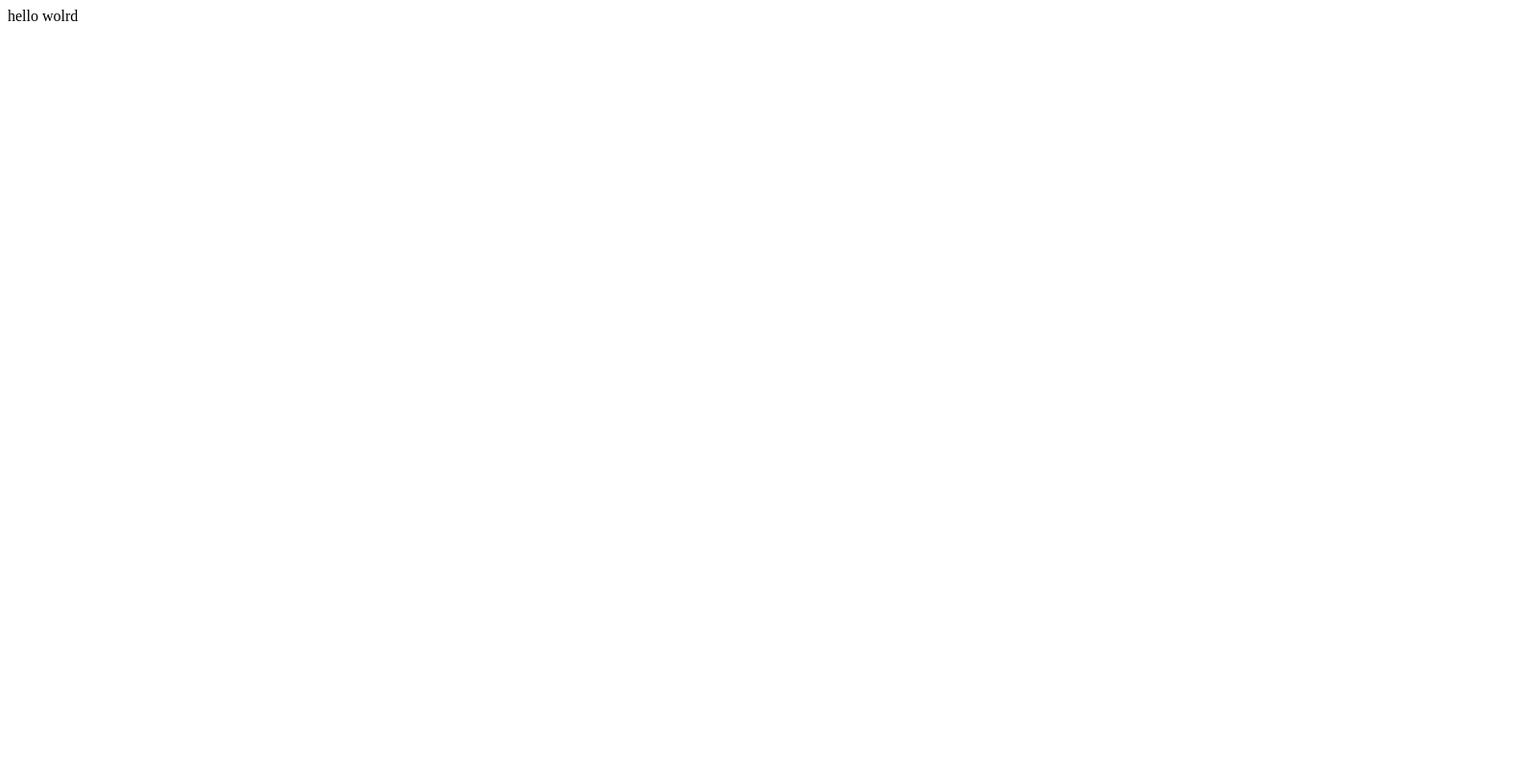
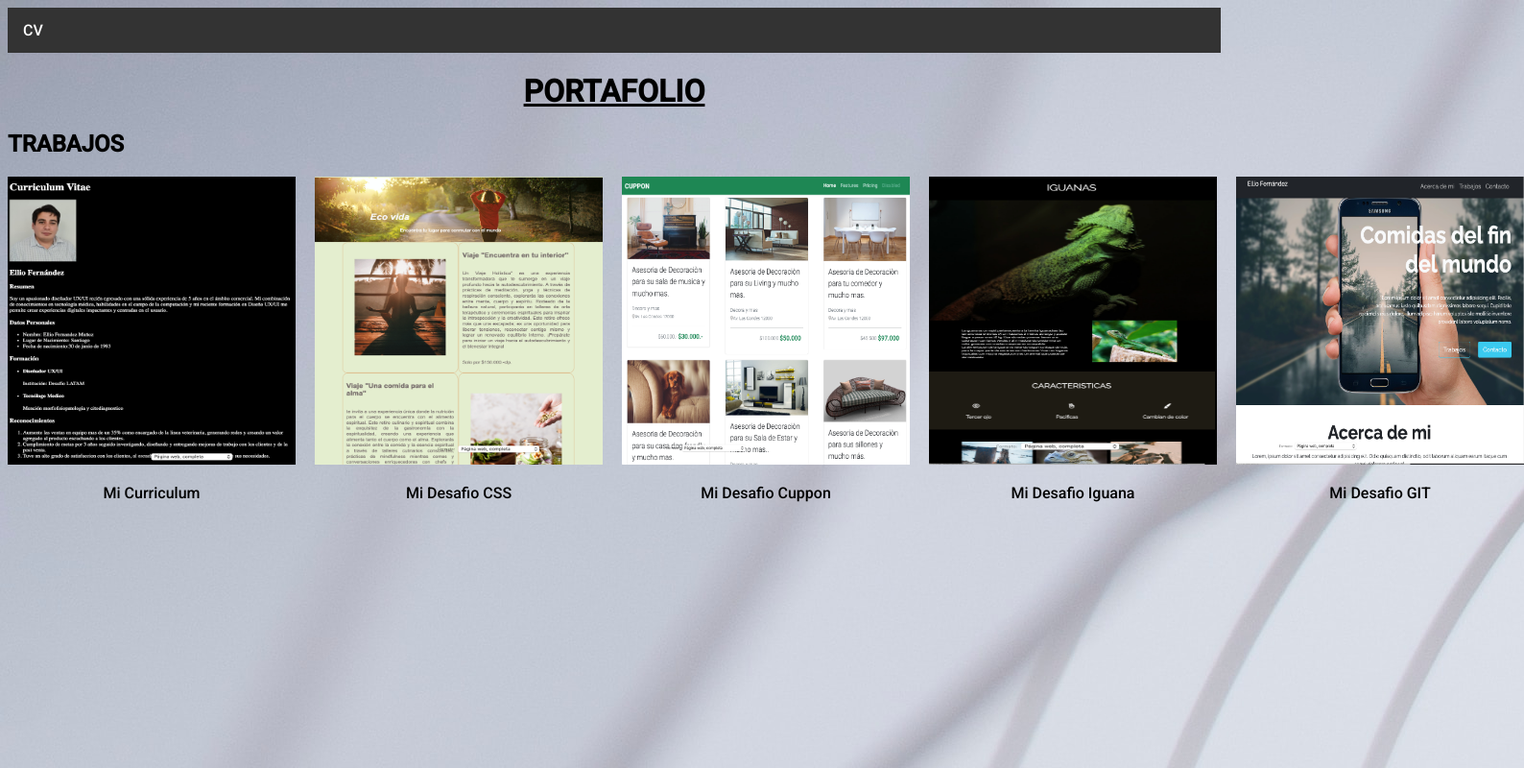
Before and after one commit to hefox83/Portafolio, a plain HTML site: page portafolio.html in a window 1280 px wide. Shown: the whole page at 96% size, 1588 px wide, since content can reach past the window. Drawn offline with Linux system fonts and the light colour scheme.

Commit message:
subida protafolio y mejoras

```diff
--- a/assets/css/style.css
+++ b/assets/css/style.css
@@ -1,8 +1,9 @@
 body{
     background-image: url("../img/lineas.jpeg");
+    font-family: 'Roboto', sans-serif;
 }
 .navbar{
-    list-style-type: none;
+  list-style-type: none;
   margin: 0;
   padding: 0;
   overflow: hidden;
@@ -59,3 +60,20 @@ h1{
 th{
     padding-top: 20px;
 }
+.flex-container{
+    display: inline-flex;
+    flex-direction: row;
+    gap: 20px;
+    text-align: center;
+    justify-content: flex-end;
+}
+@media (max-width: 800px) {
+    .flex-container {
+      flex-direction: column;
+    }
+  }
+.imgp{
+    height: 300px;
+    width: 300px;
+
+}
--- a/portafolio.html
+++ b/portafolio.html
@@ -3,10 +3,49 @@
 <head>
     <meta charset="UTF-8">
     <meta name="viewport" content="width=device-width, initial-scale=1.0">
-    <title>Document</title>
+    <link rel="preconnect" href="https://fonts.googleapis.com">
+<link rel="preconnect" href="https://fonts.gstatic.com" crossorigin>
+<link href="https://fonts.googleapis.com/css2?family=Roboto:wght@100;300;500&display=swap" rel="stylesheet">
+    <link rel="stylesheet" href="assets/css/style.css">
+    <title>Mi Curriculum</title>
 </head>
 <body>
-    hello wolrd
+    <nav>
+        <ul class="navbar">
+            <li class="navbar1"><a class="nav" href="index.html">CV</a></li>
+          </ul>
+    </nav>
+    <header>
+        <div>
+<h1>Portafolio </h1>
+</div>
+</header>
+<section class="trabajos">
+    <h2>TRABAJOS</h2>
+    <div class="flex-container">
+        <div>
+            <img class="imgp" src="assets/img/desafio_cv.png" alt="cv">
+            <p> Mi Curriculum</p>
+        </div>
+        <div>
+            <img class="imgp" src="assets/img/desafiocss.png" alt="desafio css">
+            <p> Mi Desafio CSS</p>
+        </div>
+        <div>
+            <img class="imgp" src="assets/img/desfiocuppon.png" alt="desafio cupon">
+            <p> Mi Desafio Cuppon</p>
+        </div>
+        <div>
+            <img class="imgp" src="assets/img/desafioiguana.png" alt="desafo Iguana">
+            <p> Mi Desafio Iguana</p></div>
+        <div>
+            <img class="imgp" src="assets/img/desafiogit.png" alt="desafio GIT">
+            <p> Mi Desafio GIT</p></div>
+        </div>
+
+    </div>
+</section>
+
 
 </body>
 </html>
```
Also changed, not shown: index.html (+7 -2 lines), assets/img/desafio_cv.png (added), assets/img/desafiocss.png (added), assets/img/desafiogit.png (added), assets/img/desafioiguana.png (added), assets/img/desfiocuppon.png (added).
